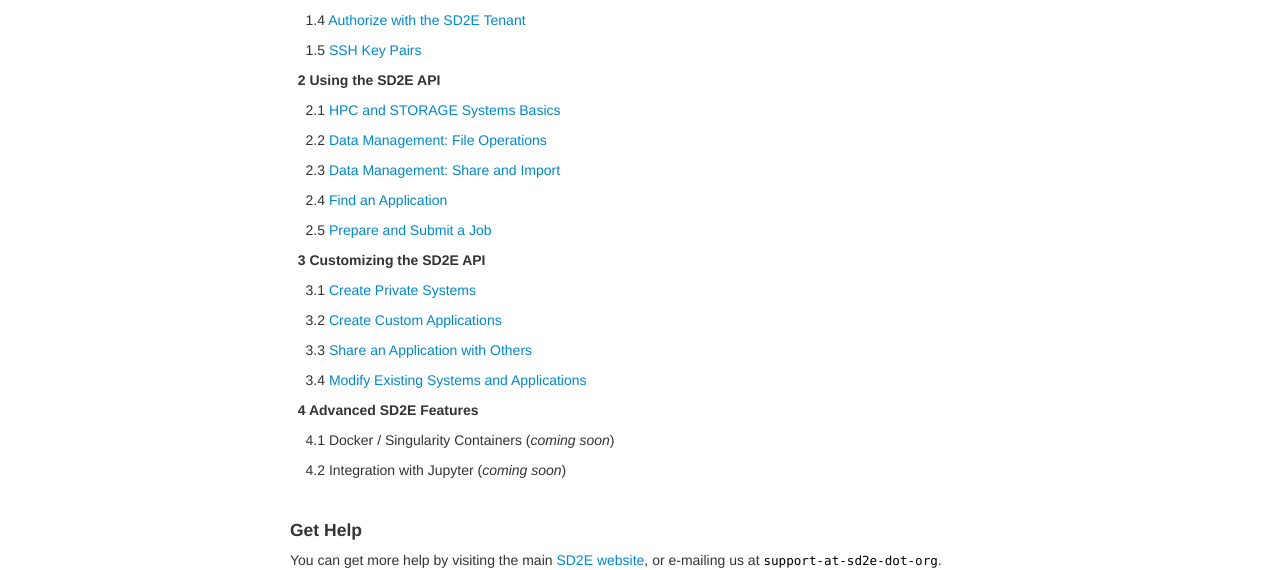
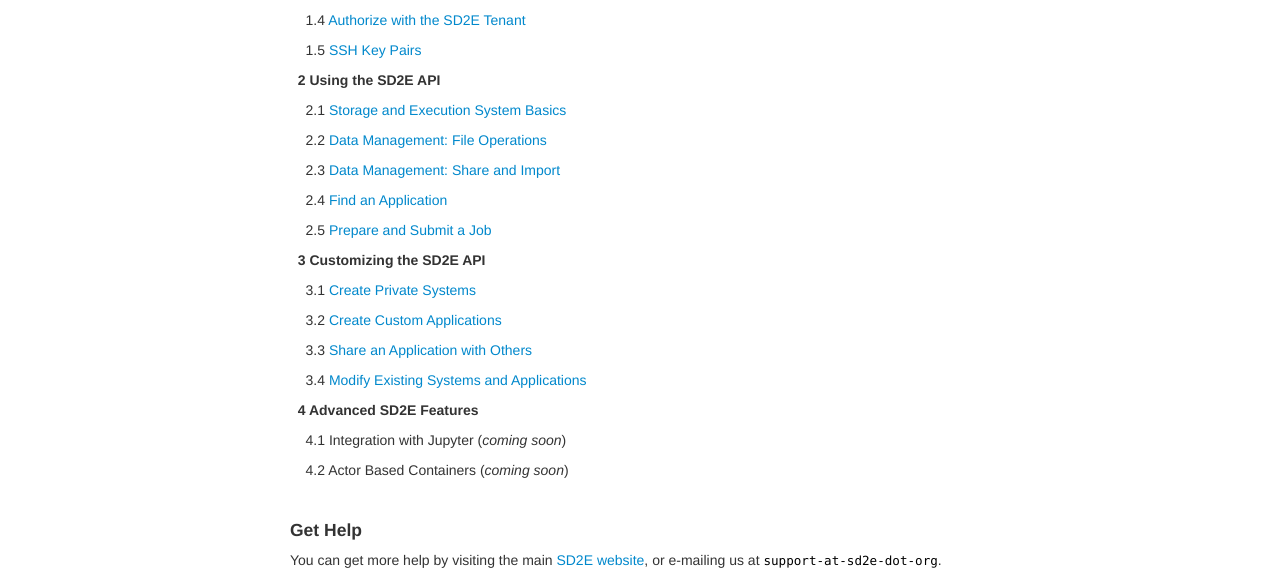
Before and after one commit to SD2E/api-user-guide, a Jekyll site: the page built from index.md, in a window 1280 px wide. Shown: the part 392-962 px from the top of the page. Built offline with Jekyll 4.4.1, drawn with Linux system fonts in a browser that asks for light colours.

Commit message:
update link names and order on index

```diff
--- a/index.md
+++ b/index.md
@@ -25,7 +25,7 @@ the SD2E platform. Documentation for getting started with the SD2E API is below.
 
 &nbsp;&nbsp;**2 Using the SD2E API**
 
-&nbsp;&nbsp;&nbsp;&nbsp;2.1 [HPC and STORAGE Systems Basics](docs/systems_basics.md)
+&nbsp;&nbsp;&nbsp;&nbsp;2.1 [Storage and Execution System Basics](docs/systems_basics.md)
 
 &nbsp;&nbsp;&nbsp;&nbsp;2.2 [Data Management: File Operations](docs/data_management.md)
 
@@ -47,9 +47,10 @@ the SD2E platform. Documentation for getting started with the SD2E API is below.
 
 &nbsp;&nbsp;**4 Advanced SD2E Features**
 
-&nbsp;&nbsp;&nbsp;&nbsp;4.1 Docker / Singularity Containers (*coming soon*)
+&nbsp;&nbsp;&nbsp;&nbsp;4.1 Integration with Jupyter (*coming soon*)
 
-&nbsp;&nbsp;&nbsp;&nbsp;4.2 Integration with Jupyter (*coming soon*)
+&nbsp;&nbsp;&nbsp;&nbsp;4.2 Actor Based Containers (*coming soon*)
+
 
 
 
```
